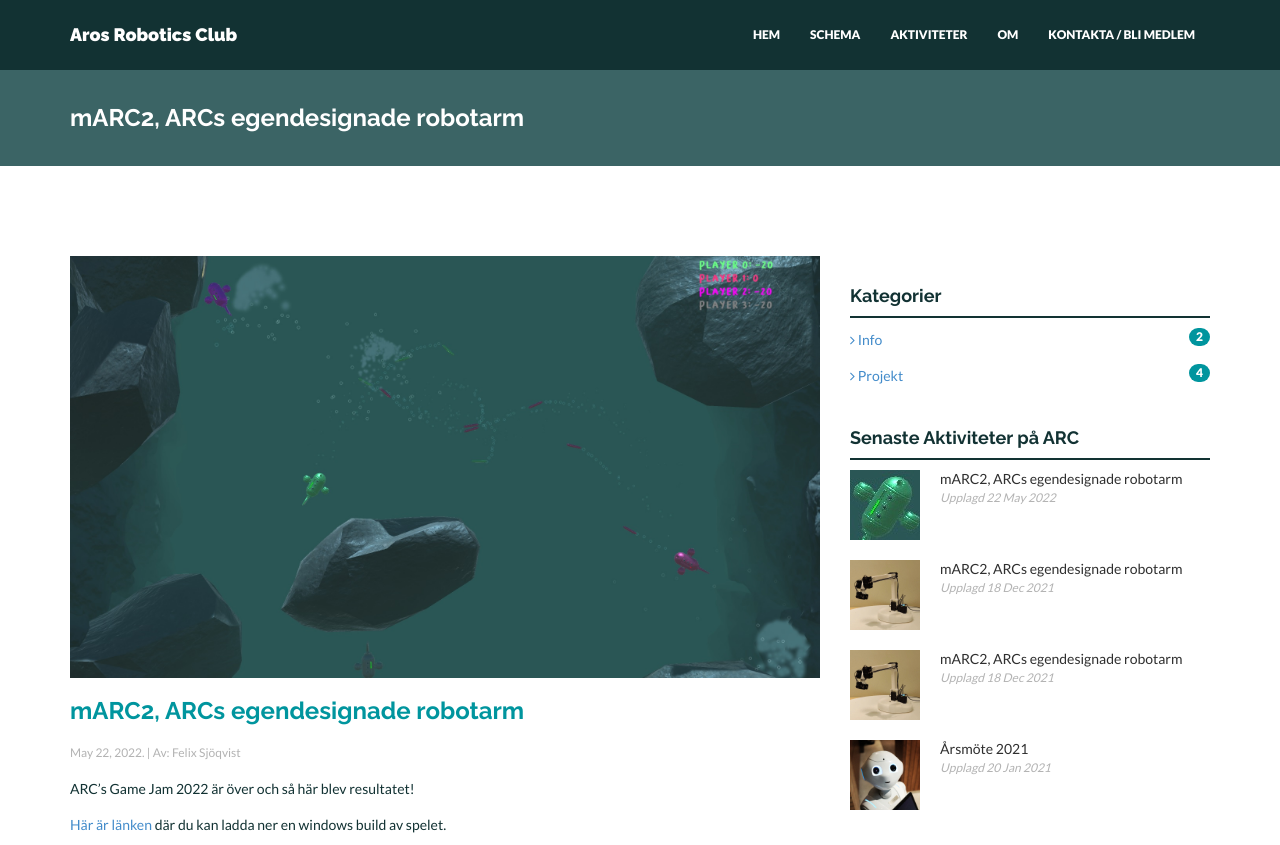
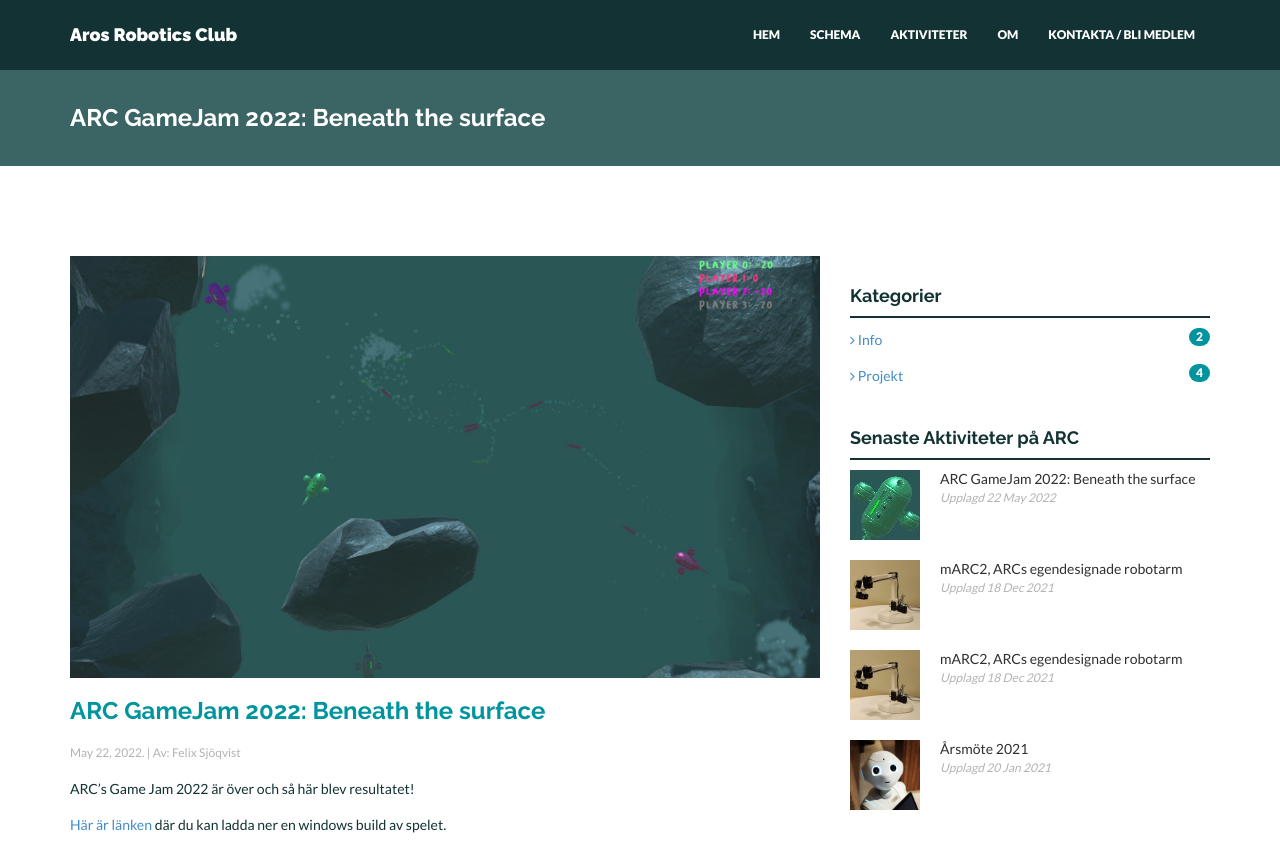
Before and after one commit to ARCsweden/ARCsweden.github.io, a Jekyll site: the page built from _posts/2022-05-22-GameJam.markdown, in a window 1280 px wide and 900 px high, cut to the strip 0-845 px from the top of the window. Built offline with Jekyll 4.4.1, drawn with Linux system fonts in a browser that asks for light colours; nearby versions of some CDN libraries.

Commit message:
Update 2022-05-22-GameJam.markdown

```diff
--- a/_posts/2022-05-22-GameJam.markdown
+++ b/_posts/2022-05-22-GameJam.markdown
@@ -1,6 +1,6 @@
 ---
 layout: post
-title: "mARC2, ARCs egendesignade robotarm"
+title: "ARC GameJam 2022: Beneath the surface"
 date: 2022-05-22 17:10
 author: Felix Sjöqvist
 categories:
@@ -14,4 +14,4 @@ ARC's Game Jam 2022 är över och så här blev resultatet!
 
 [Här är länken](https://arc-sweden.itch.io/arc-game-jam-2022) där du kan ladda ner en windows build av spelet.
 
-<iframe frameborder="0" src="https://itch.io/embed-upload/5833019?color=333333" allowfullscreen="" width="750" height="422"><a href="https://arc-sweden.itch.io/arc-game-jam-2022">Play ARC Game Jam 2022 on itch.io</a></iframe>
+<iframe frameborder="0" src="https://itch.io/embed-upload/5833019?color=333333" allowfullscreen="" width="750" height="442"><a href="https://arc-sweden.itch.io/arc-game-jam-2022%22%3EPlay ARC Game Jam 2022 on itch.io</a></iframe>
```
